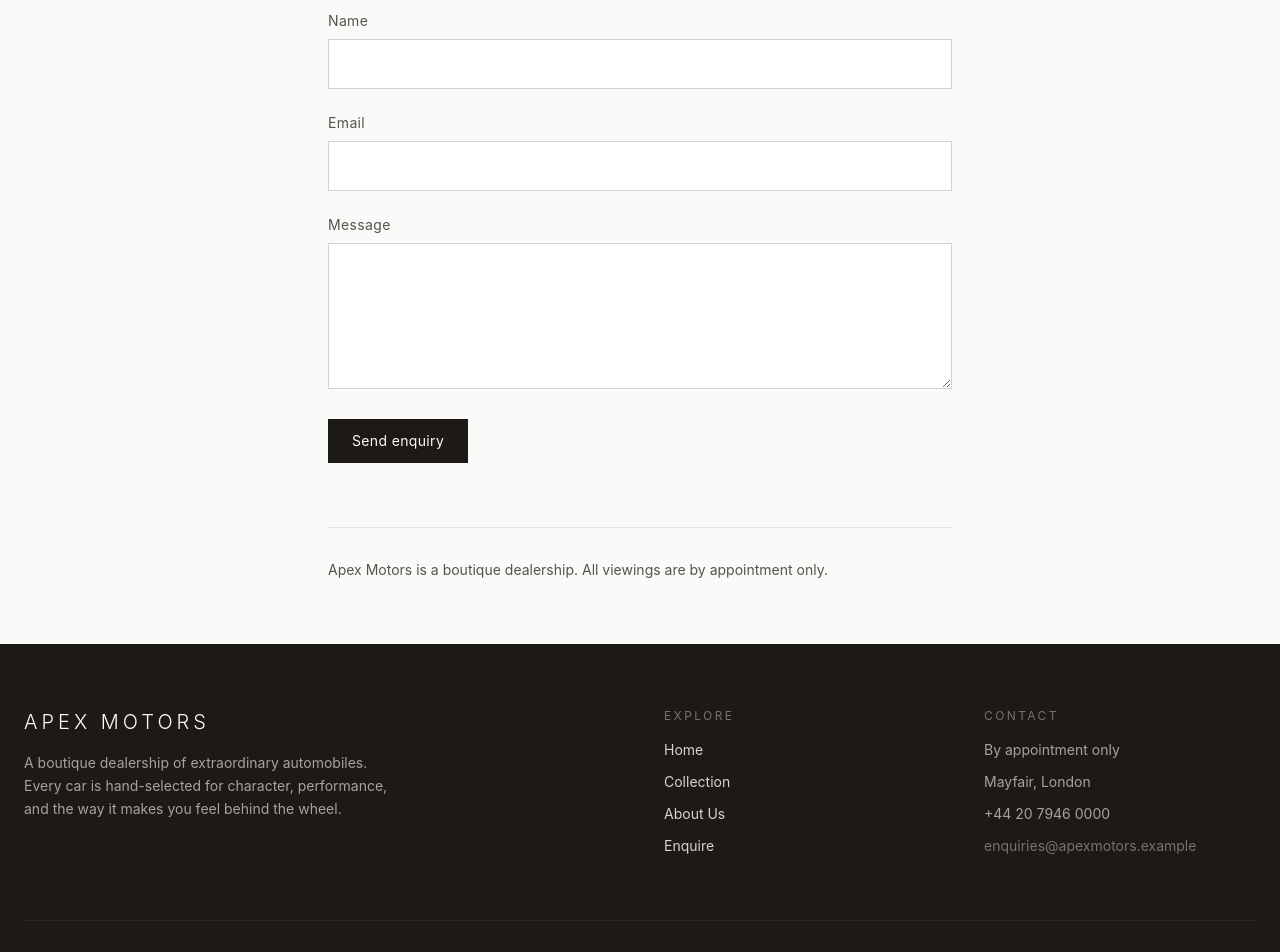
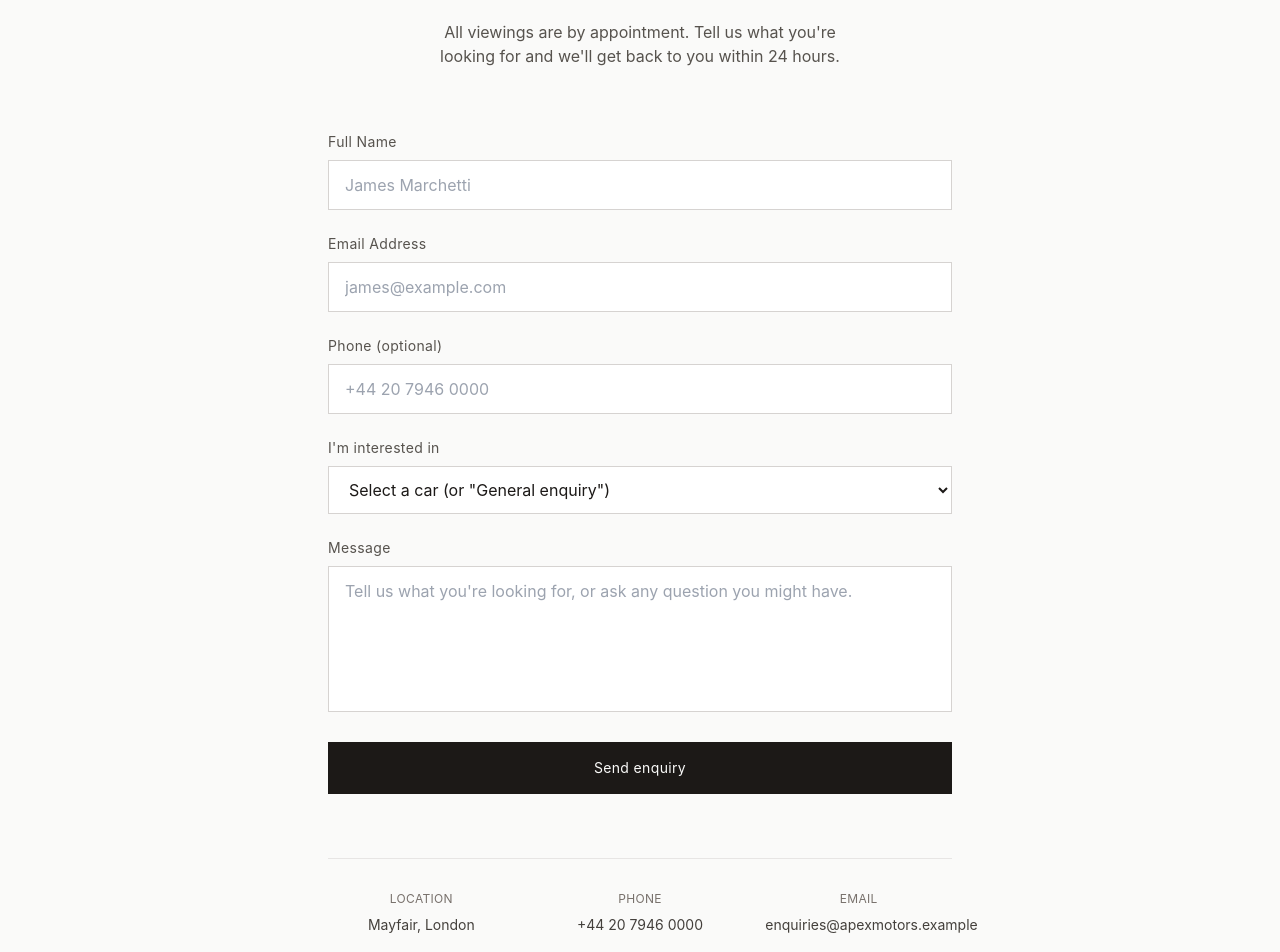
Before and after one commit to fassdavid722-cpu/apex-motors, a Next.js app: page /contact in a window 1280 px wide. Shown: the part 220-1172 px from the top of the page. Built offline with nearby package versions, Linux system fonts and the light colour scheme.

Commit message:
feat: rebuild full apex-motors website - app/contact/page.tsx

```diff
--- a/app/contact/page.tsx
+++ b/app/contact/page.tsx
@@ -2,35 +2,98 @@ import Link from "next/link";
 
 export default function ContactPage() {
   return (
-    <main className="min-h-screen bg-stone-50">
+    <main className="min-h-screen bg-stone-50 pt-20">
       <div className="max-w-2xl mx-auto px-6 py-16">
-        <Link href="/" className="text-sm text-stone-600 hover:text-stone-900 tracking-wide mb-8 inline-block">← Back to home</Link>
+        <div className="text-center mb-16 animate-fade-in">
+          <p className="text-xs tracking-[0.3em] uppercase text-stone-500 mb-4">Enquiries</p>
+          <h1 className="text-5xl font-light text-stone-900 mb-4">Get in touch</h1>
+          <p className="text-stone-600 max-w-md mx-auto">
+            All viewings are by appointment. Tell us what you're looking for and we'll
+            get back to you within 24 hours.
+          </p>
+        </div>
 
-        <p className="text-xs tracking-[0.3em] uppercase text-stone-600 mb-6">Enquiries</p>
-        <h1 className="text-4xl font-light text-stone-900 mb-8">Get in touch</h1>
+        <form className="space-y-6 animate-fade-in-up stagger-1" style={{ opacity: 0 }}>
+          <div>
+            <label className="text-sm text-stone-600 tracking-wide mb-2 block">Full Name</label>
+            <input
+              type="text"
+              required
+              className="w-full px-4 py-3 border border-stone-300 bg-white text-stone-900 focus:outline-none focus:border-stone-900 transition-colors"
+              placeholder="James Marchetti"
+            />
+          </div>
 
-        <div className="space-y-6">
           <div>
-            <label className="text-sm text-stone-600 tracking-wide mb-2 block">Name</label>
-            <input type="text" className="w-full px-4 py-3 border border-stone-300 bg-white text-stone-900 focus:outline-none focus:border-stone-900" />
+            <label className="text-sm text-stone-600 tracking-wide mb-2 block">Email Address</label>
+            <input
+              type="email"
+              required
+              className="w-full px-4 py-3 border border-stone-300 bg-white text-stone-900 focus:outline-none focus:border-stone-900 transition-colors"
+              placeholder="james@example.com"
+            />
+          </div>
+
+          <div>
+            <label className="text-sm text-stone-600 tracking-wide mb-2 block">Phone (optional)</label>
+            <input
+              type="tel"
+              className="w-full px-4 py-3 border border-stone-300 bg-white text-stone-900 focus:outline-none focus:border-stone-900 transition-colors"
+              placeholder="+44 20 7946 0000"
+            />
+          </div>
+
+          <div>
+            <label className="text-sm text-stone-600 tracking-wide mb-2 block">I'm interested in</label>
+            <select className="w-full px-4 py-3 border border-stone-300 bg-white text-stone-900 focus:outline-none focus:border-stone-900 transition-colors">
+              <option value="">Select a car (or "General enquiry")</option>
+              <option>General enquiry</option>
+              <option>Ferrari 488 GTB</option>
+              <option>Aston Martin DB11</option>
+              <option>Porsche 911 GT3</option>
+              <option>Lamborghini Huracán EVO</option>
+              <option>McLaren 720S</option>
+              <option>Bentley Continental GT</option>
+            </select>
+          </div>
+
+          <div>
+            <label className="text-sm text-stone-600 tracking-wide mb-2 block">Message</label>
+            <textarea
+              rows={5}
+              required
+              className="w-full px-4 py-3 border border-stone-300 bg-white text-stone-900 focus:outline-none focus:border-stone-900 transition-colors resize-none"
+              placeholder="Tell us what you're looking for, or ask any question you might have."
+            />
+          </div>
+
+          <button
+            type="submit"
+            className="w-full px-8 py-4 bg-stone-900 text-stone-50 text-sm tracking-wide hover:bg-stone-700 transition-colors"
+          >
+            Send enquiry
+          </button>
+        </form>
+
+        <div className="mt-16 pt-8 border-t border-stone-200 grid grid-cols-1 sm:grid-cols-3 gap-8 text-center">
+          <div>
+            <p className="text-xs tracking-wide uppercase text-stone-500 mb-2">Location</p>
+            <p className="text-sm text-stone-700">Mayfair, London</p>
           </div>
           <div>
-            <label className="text-sm text-stone-600 tracking-wide mb-2 block">Email</label>
-            <input type="email" className="w-full px-4 py-3 border border-stone-300 bg-white text-stone-900 focus:outline-none focus:border-stone-900" />
+            <p className="text-xs tracking-wide uppercase text-stone-500 mb-2">Phone</p>
+            <p className="text-sm text-stone-700">+44 20 7946 0000</p>
           </div>
           <div>
-            <label className="text-sm text-stone-600 tracking-wide mb-2 block">Message</label>
-            <textarea rows={5} className="w-full px-4 py-3 border border-stone-300 bg-white text-stone-900 focus:outline-none focus:border-stone-900"></textarea>
+            <p className="text-xs tracking-wide uppercase text-stone-500 mb-2">Email</p>
+            <p className="text-sm text-stone-700">enquiries@apexmotors.example</p>
           </div>
-          <button className="px-6 py-3 bg-stone-900 text-stone-50 text-sm tracking-wide hover:bg-stone-700 transition-colors">
-            Send enquiry
-          </button>
         </div>
 
-        <div className="mt-16 pt-8 border-t border-stone-200">
-          <p className="text-sm text-stone-600">
-            Apex Motors is a boutique dealership. All viewings are by appointment only.
-          </p>
+        <div className="text-center mt-12">
+          <Link href="/collection" className="text-sm text-stone-500 hover:text-stone-900">
+            ← Back to collection
+          </Link>
         </div>
       </div>
     </main>
```
